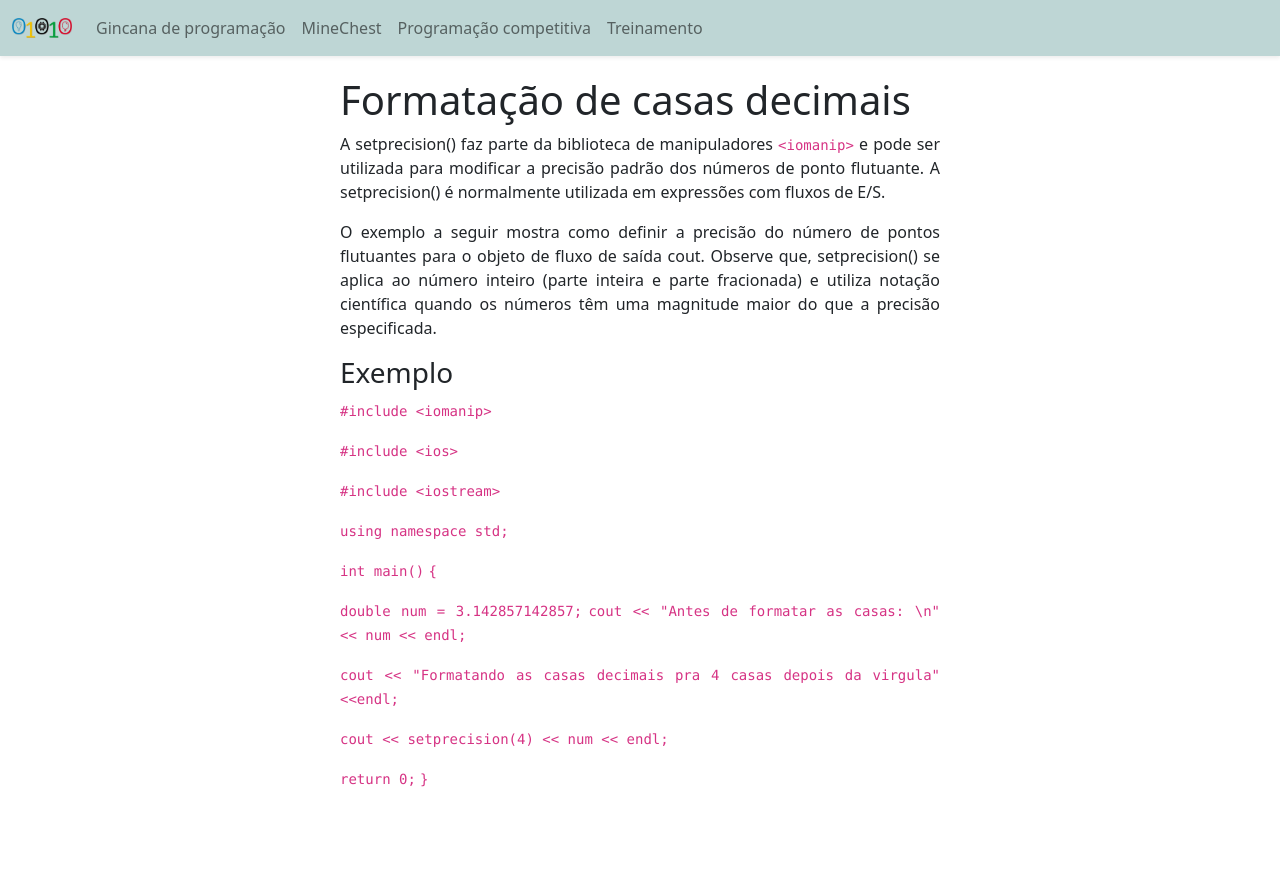
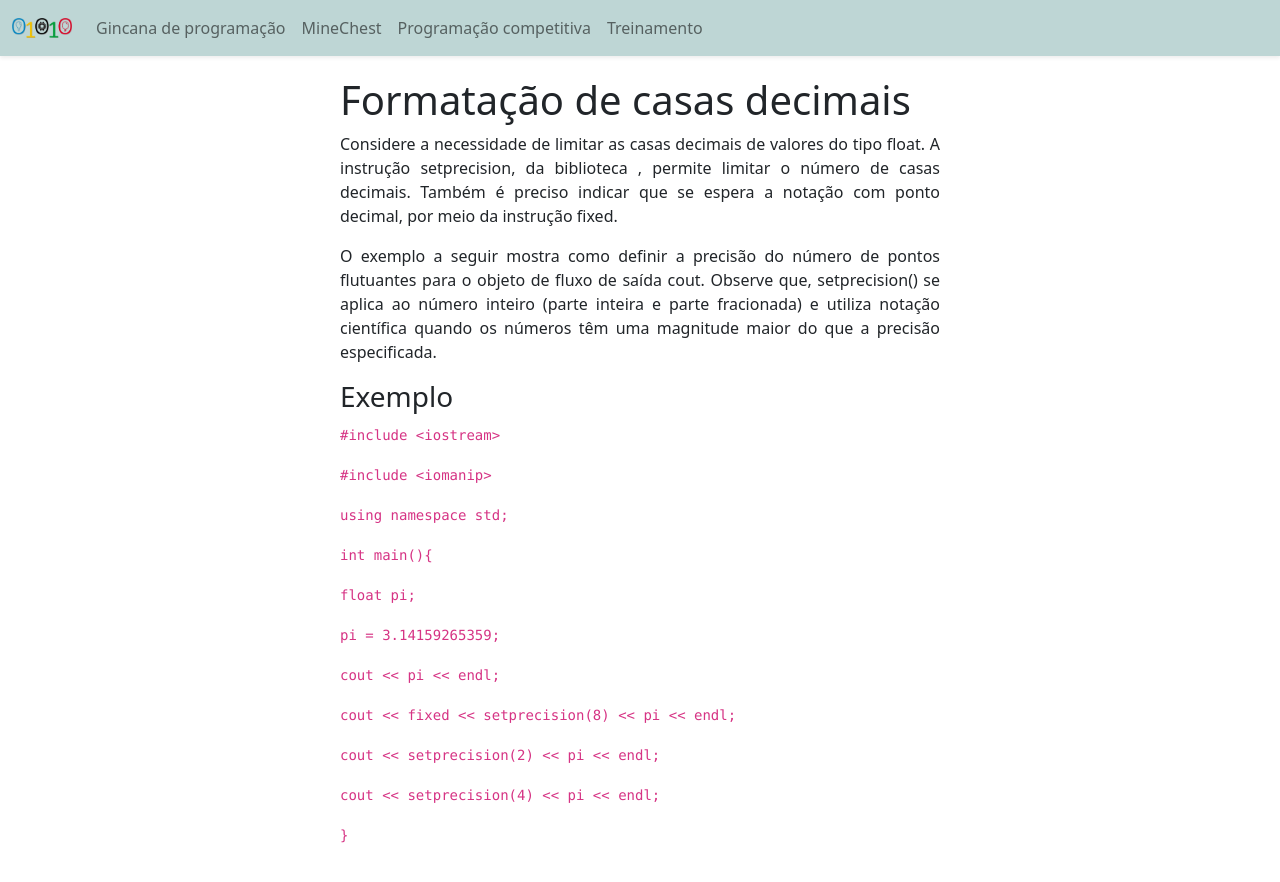
Before and after one commit to E2PC/ProjectPage, a Jekyll site: the page built from programacao_competitiva/formatacao_casas.md, in a window 1280 px wide and 900 px high. Shown: the top 882 px of the window. Built offline with Jekyll 4.4.1, drawn with Linux system fonts in a browser that asks for light colours; nearby versions of some CDN libraries.

Commit message:
Update formatacao_casas.md

```diff
--- a/programacao_competitiva/formatacao_casas.md
+++ b/programacao_competitiva/formatacao_casas.md
@@ -8,28 +8,30 @@ type: programacao_competitiva
 
 # Formatação de casas decimais
 
-A setprecision() faz parte da biblioteca de manipuladores `<iomanip>` e pode ser utilizada para modificar a precisão padrão dos números de ponto flutuante. A setprecision() é normalmente utilizada em expressões com fluxos de E/S.
+Considere a necessidade de limitar as casas decimais de valores do tipo float. A instrução setprecision, da biblioteca <iomanip>, permite limitar o número de casas decimais. Também é preciso indicar que se espera a notação com ponto decimal, por meio da instrução fixed.
 
 O exemplo a seguir mostra como definir a precisão do número de pontos flutuantes para o objeto de fluxo de saída cout. Observe que, setprecision() se aplica ao número inteiro (parte inteira e parte fracionada) e utiliza notação científica quando os números têm uma magnitude maior do que a precisão especificada.
 
 ### Exemplo
-`#include <iomanip>`
-
-`#include <ios>`
 
 `#include <iostream>`
 
+`#include <iomanip>`
+
 `using namespace std;`
 
-`int main()`
-`{`
+`int main(){`
 
-`double num = 3.142857142857;`
-`cout << "Antes de formatar as casas: \n" << num << endl;`
+`float pi;`
 
-`cout << "Formatando as casas decimais pra 4 casas depois da virgula" <<endl;`
+`pi = 3.14159265359;`
 
-`cout << setprecision(4) << num << endl;`
+`cout << pi << endl;`
 
-`return 0;`
+`cout << fixed << setprecision(8) << pi << endl;`
+
+`cout << setprecision(2) << pi << endl;`
+
+`cout << setprecision(4) << pi << endl;`
+
 `}`
```
